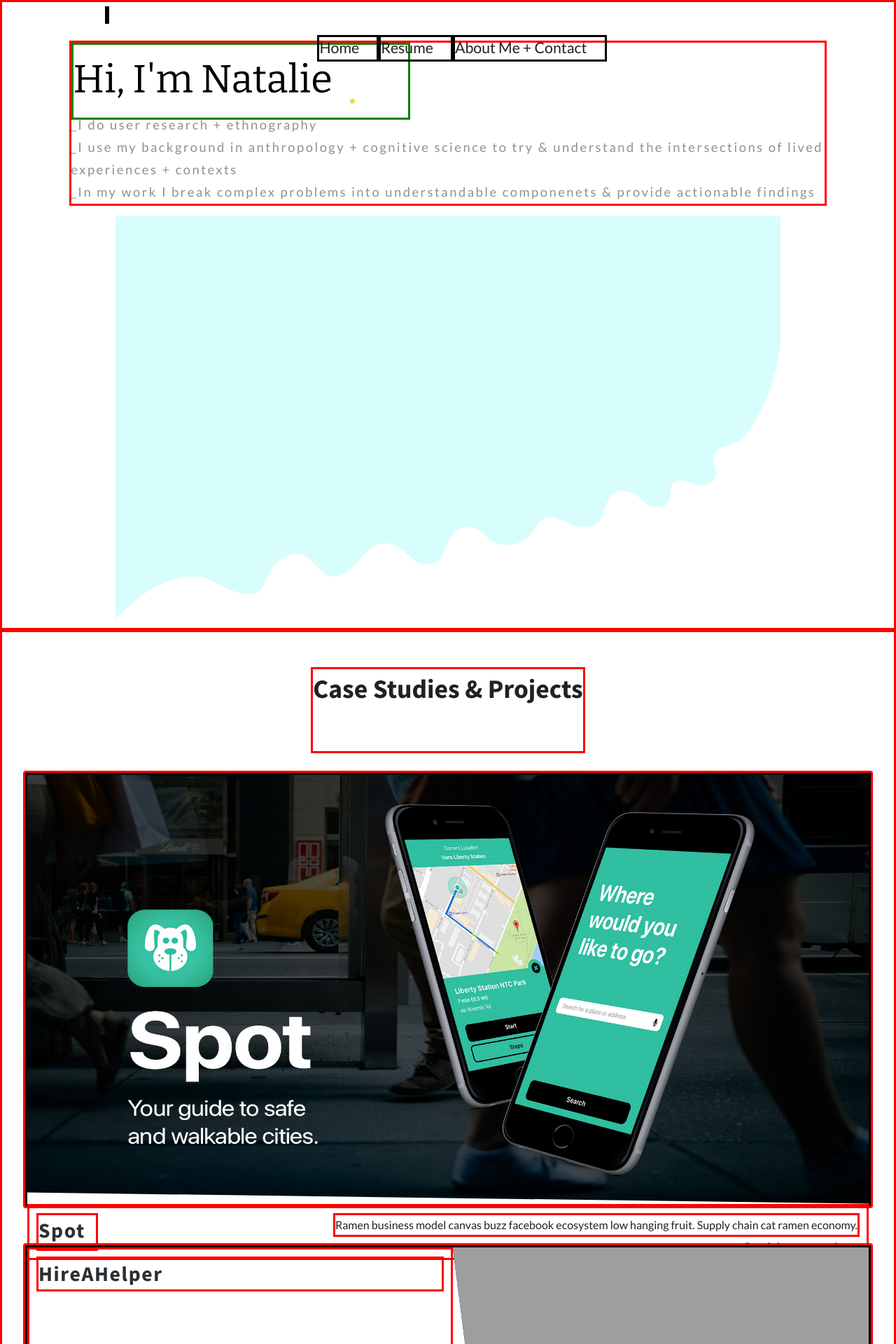
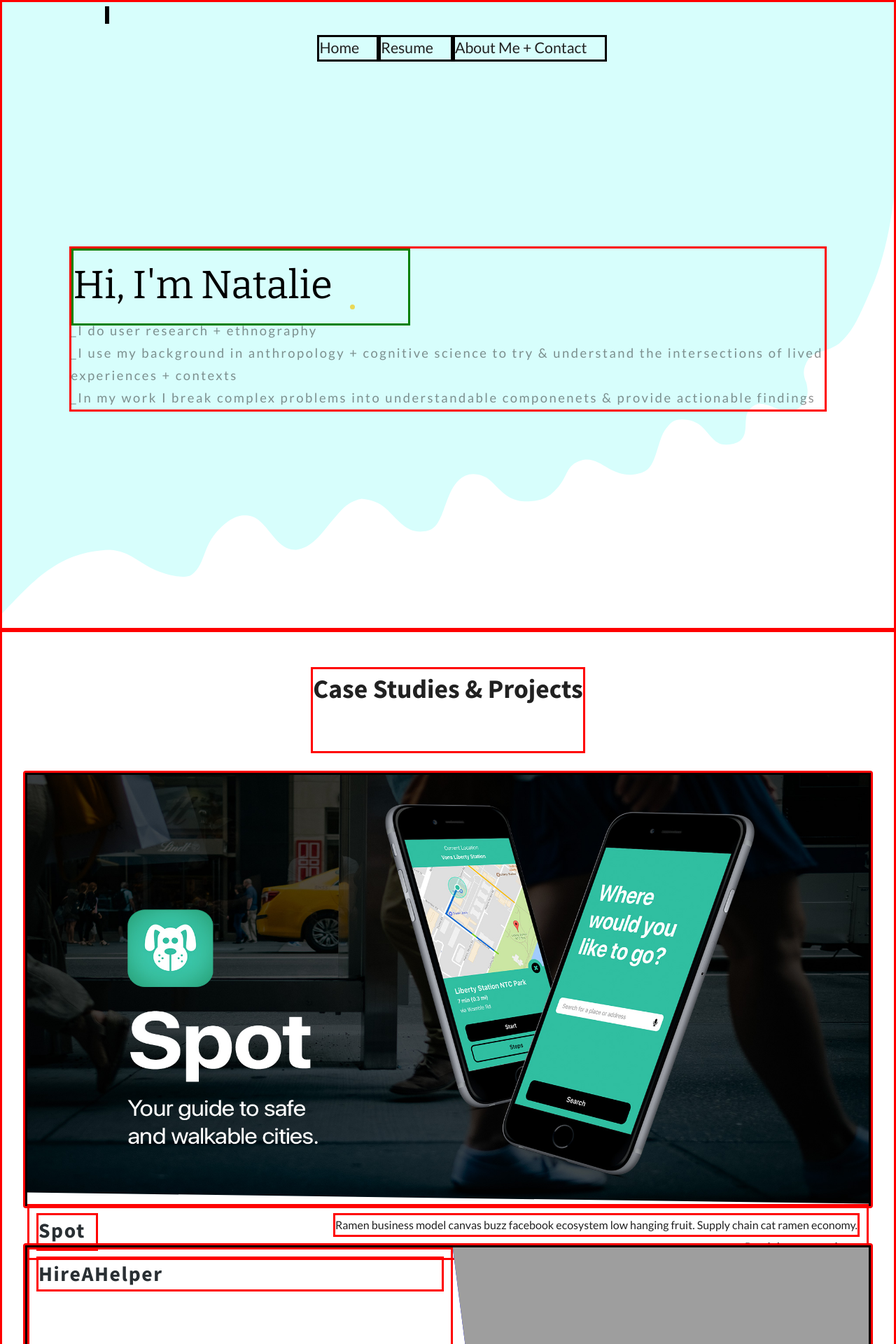
Before and after one commit to NatUXR/natuxr.github.io, a Jekyll site: the page built from index.html, in a window 1280 px wide. Shown: the top 1920 px of the page at 70% size. Built offline with Jekyll 4.4.1, drawn with Linux system fonts in a browser that asks for light colours.

Commit message:
Update index.sass

```diff
--- a/_sass/2-layouts/index.sass
+++ b/_sass/2-layouts/index.sass
@@ -118,7 +118,7 @@
             animation-delay: 3.2s
 
    /*SVG background*/
-   .svg
+   svg
       position: absolute
       bottom: 0
       width: 100%
```
